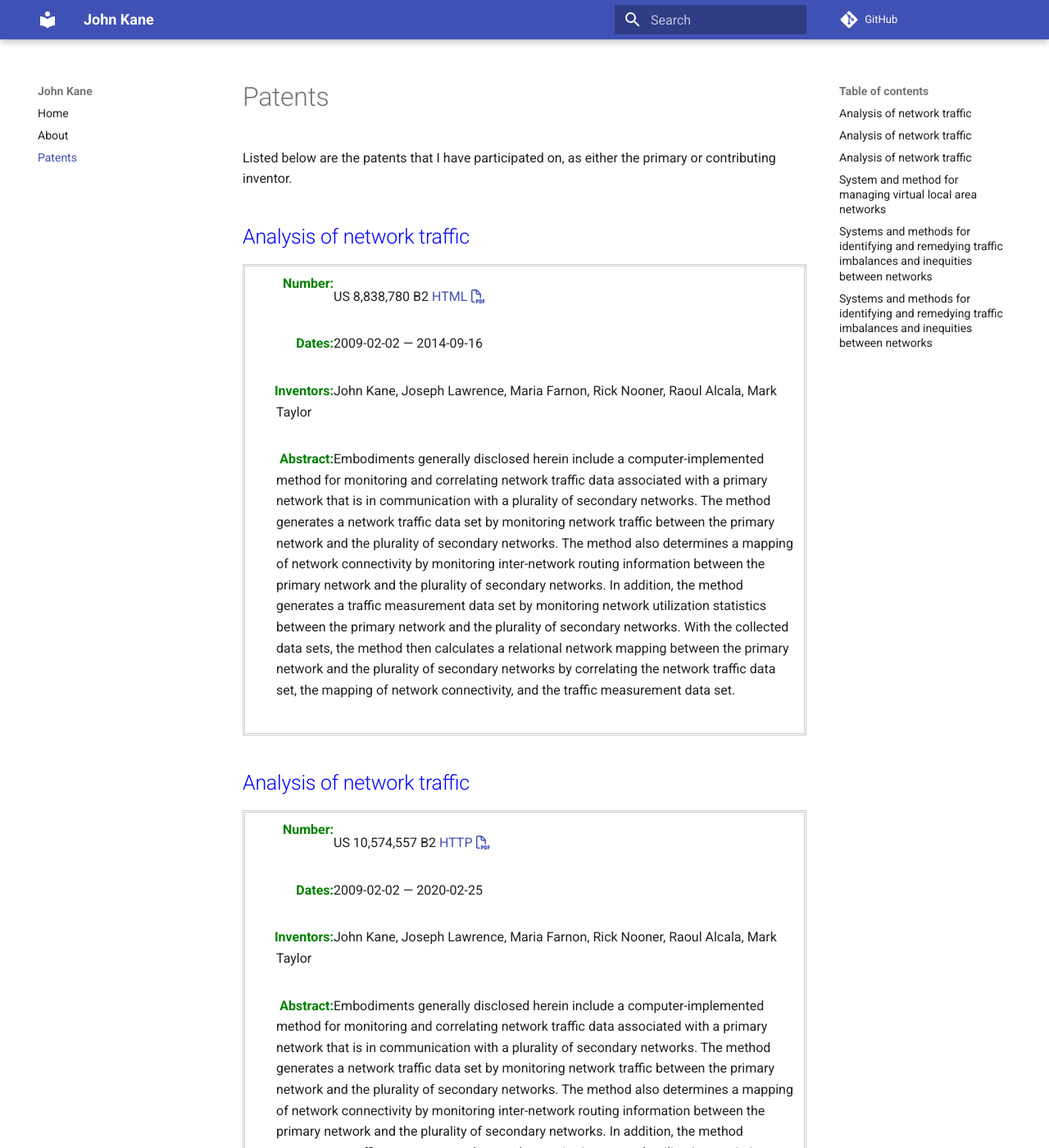
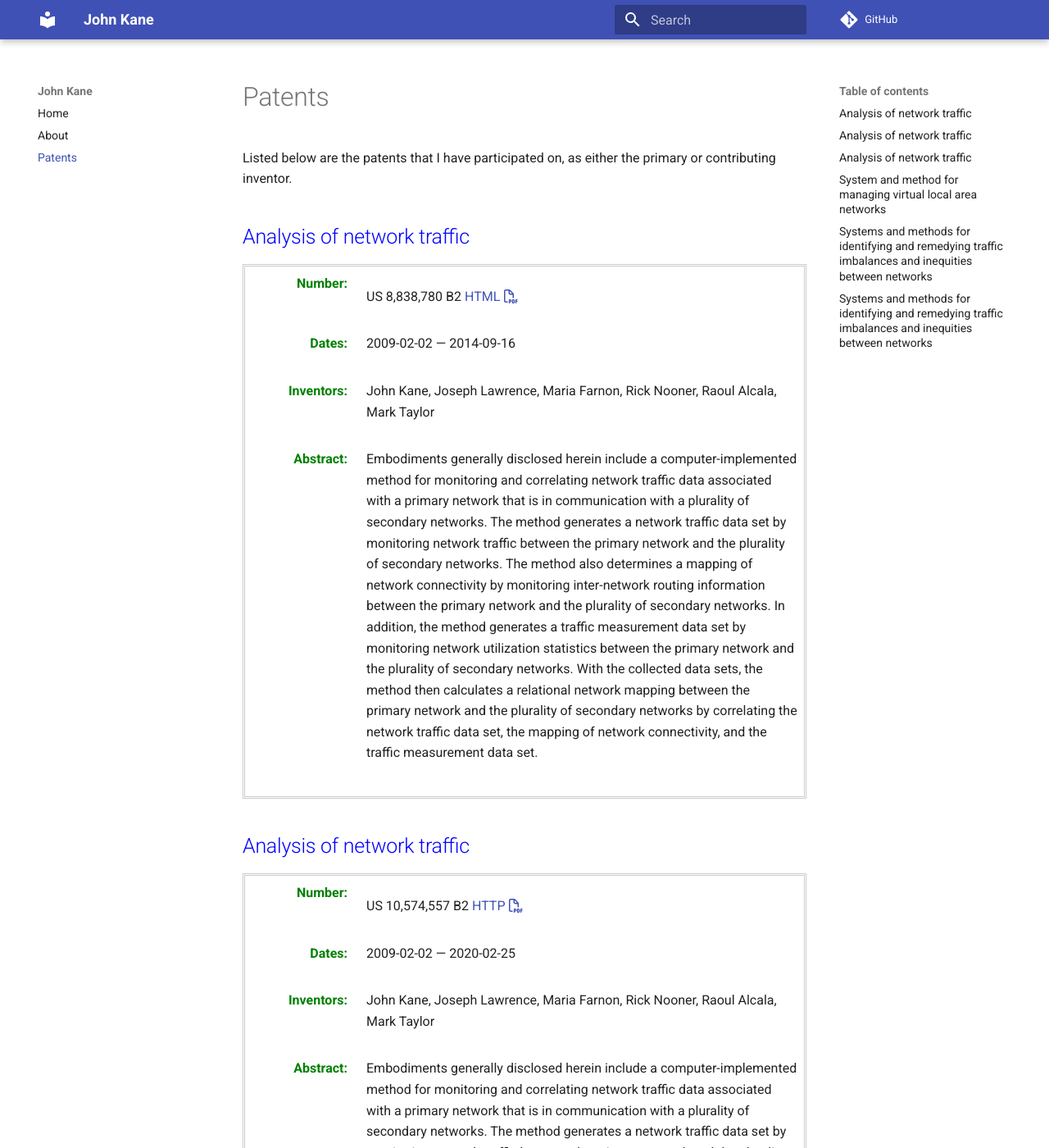
Before and after one commit to jakane/jakane.github.io, an MkDocs documentation site: the page built from docs/patents.md, in a window 1280 px wide and 1400 px high. Shown: the whole window at 82% size. Built offline with MkDocs 1.6.1 and Material for MkDocs 9.7.7, drawn with Linux system fonts in a browser that asks for light colours; comment, search, counter and statistics services are not loaded.

Commit message:
changed dictionary lists to have a wide left column

```diff
--- a/docs/styles/extra.css
+++ b/docs/styles/extra.css
@@ -5,17 +5,18 @@ dl {
 dt {
   float: left;
   clear: left;
-  width: 100px;
+  width: 125px;
   text-align: right;
   font-weight: bold;
   color: green;
+  padding: 0 0.5em 0 0;
 }
 dt::after {
   content: ":";
 }
 dd {
   margin: 0 0 0 110px;
-  padding: 0 0 0.5em 0;
+  padding: 0 0 0.5em 110px;
 }
 
 h1 { color: red; }
```
